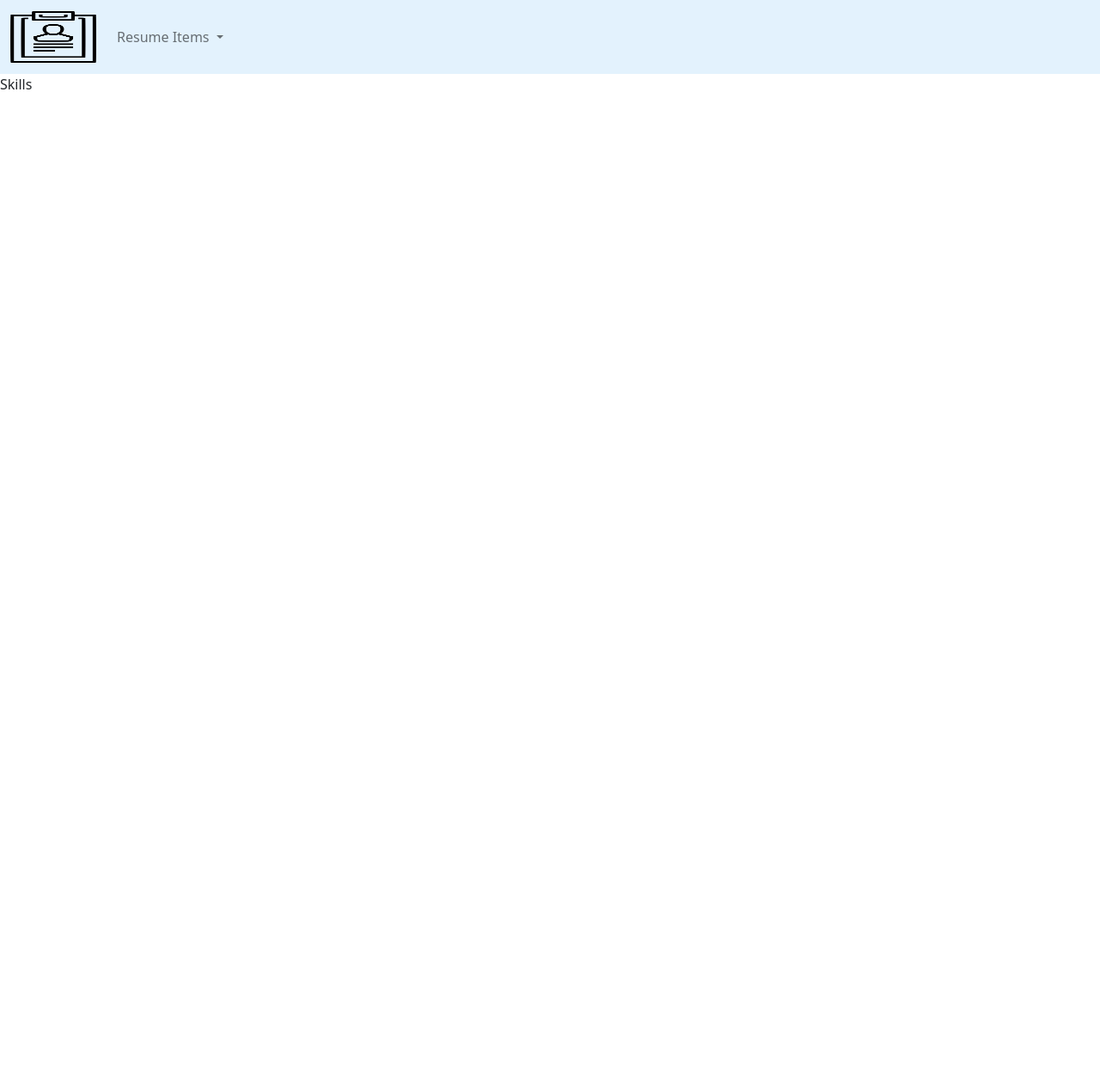
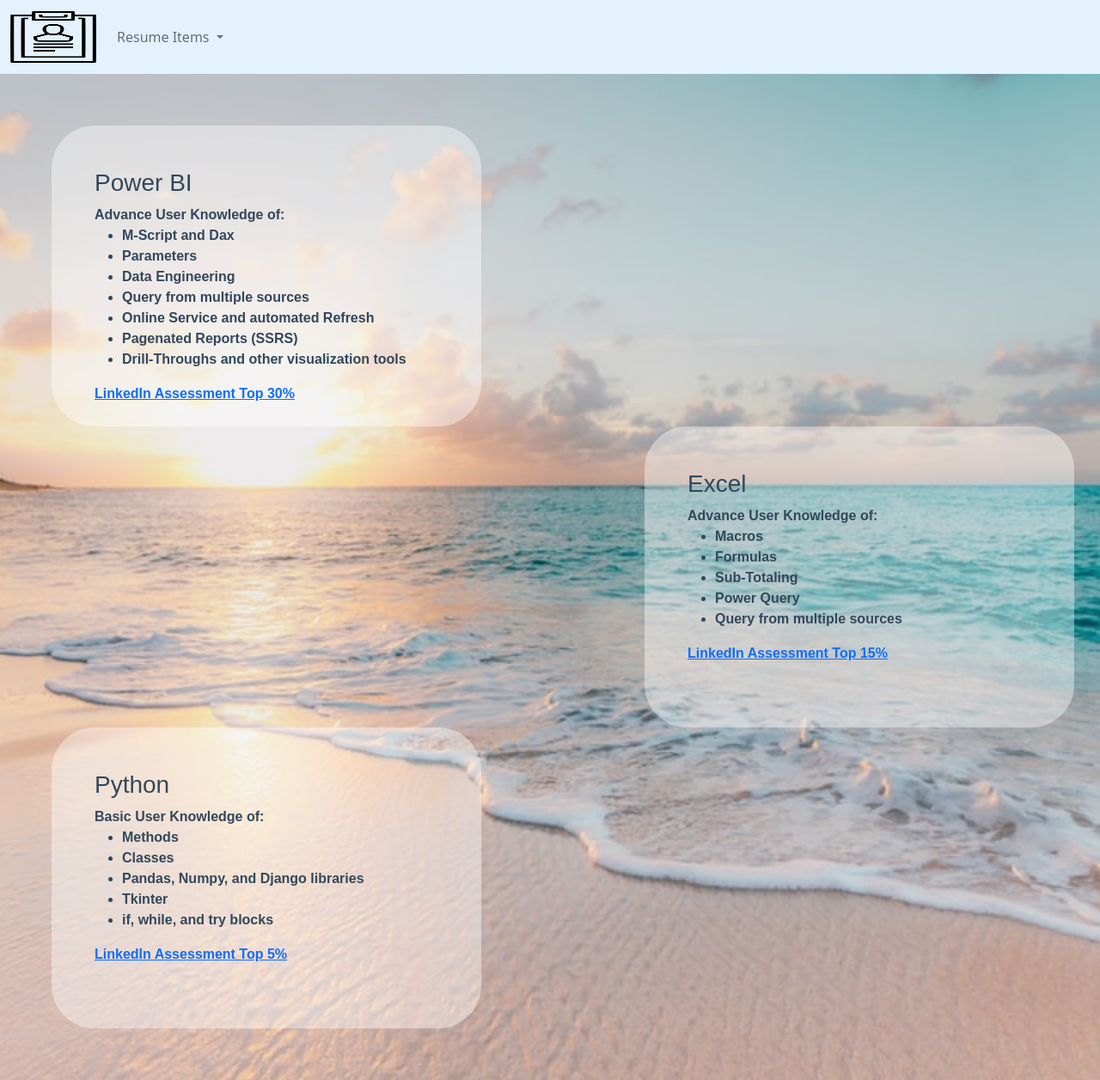
Before and after one commit to keberelf058725/resume_site, a Django app: page /skills in a window 1280 px wide; the page is wider, and only the part inside the window is pictured. Shown: that part at 86% size. Before the commit the page ends 104 px from the top of that part, so only its background shows below. Run offline with Django 4.2, Linux system fonts and the light colour scheme.

Commit message:
New commit

```diff
--- a/Resume/static/css/style.css
+++ b/Resume/static/css/style.css
@@ -210,3 +210,24 @@ background-color:rgba(255, 255, 255, 0.4);
 border-radius: 50px;
 font-weight: bold;
 }
+
+ /* School */
+body.scl {
+position: relative;
+background-repeat: no-repeat;
+background-position: top;
+background-size: cover;
+}
+
+/* Skills (inherits most from jobhx */
+
+div.skills_container {
+  width: 500px;
+  height: 350px;
+  padding: 50px;
+  font-family: 'Avenir', sans-serif;
+  color: #33475b;
+background-color:rgba(255, 255, 255, 0.4);
+border-radius: 50px;
+font-weight: bold;
+}
--- a/Resume/templates/base.html
+++ b/Resume/templates/base.html
@@ -56,7 +56,7 @@
                         </li>
                         <li class="nav-item dropdown">
                             <a class="dropdown-item" aria-current="page" href="skills">
-                                Skills
+                                Key Skills
                             </a>
                         <li>
                             <hr class="dropdown-divider">
--- a/Resume/templates/skills.html
+++ b/Resume/templates/skills.html
@@ -3,8 +3,92 @@
 {% block content %}
 
 {% load static %}
-<body class="">
-<div>Skills</div>
+<body class="jbhx" style="background-image: url('{% static 'beach.jpg'%}');">
+<div class="job_con_main">
+    <div class="jb_grid">
+        <div class="skills_container" style="grid-area: one">
+            <div class="job_header"><h3>Power BI</h3>
+            </div>
+            <div class="job_body">
+                Advance User Knowledge of:<br>
+                <ul>
+                    <li>
+                        M-Script and Dax
+                    </li>
+                    <li>
+                         Parameters
+                    </li>
+                    <li>
+                        Data Engineering
+                    </li>
+                    <li>
+                        Query from multiple sources
+                    </li>
+                    <li>
+                        Online Service and automated Refresh
+                    </li>
+                    <li>
+                        Pagenated Reports (SSRS)
+                    </li>
+                    <li>
+                        Drill-Throughs and other visualization tools
+                    </li>
+                </ul>
+                <a href="https://www.linkedin.com/skill-assessments/Microsoft%20Power%20BI/report/" target="_blank">LinkedIn Assessment Top 30%</a>
+            </div>
+        </div>
+        <div class="skills_container" style="grid-area: four">
+            <div class="job_header"><h3>Excel</h3>
+            </div>
+            <div class="job_body">
+                Advance User Knowledge of:<br>
+                <ul>
+                    <li>
+                        Macros
+                    </li>
+                    <li>
+                         Formulas
+                    </li>
+                    <li>
+                        Sub-Totaling
+                    </li>
+                    <li>
+                        Power Query
+                    </li>
+                    <li>
+                        Query from multiple sources
+                    </li>
+                </ul>
+                <a href="https://www.linkedin.com/skill-assessments/Microsoft%20Excel/report/" target="_blank">LinkedIn Assessment Top 15%</a>
+            </div>
+        </div>
+        <div class="skills_container" style="grid-area: five">
+             <div class="job_header"><h3>Python</h3>
+            </div>
+            <div class="job_body">
+                Basic User Knowledge of:<br>
+                <ul>
+                    <li>
+                        Methods
+                    </li>
+                    <li>
+                         Classes
+                    </li>
+                    <li>
+                        Pandas, Numpy, and Django libraries
+                    </li>
+                    <li>
+                        Tkinter
+                    </li>
+                    <li>
+                        if, while, and try blocks
+                    </li>
+                </ul>
+                <a href="https://www.linkedin.com/skill-assessments/Python%20(Programming%20Language)/report/" target="_blank">LinkedIn Assessment Top 5%</a>
+            </div>
+        </div>
+    </div>
+</div>
 </body>
 
 {% endblock %}
```
Also changed, not shown: Resume/templates/School.html (+9 -2 lines), Resume/static/echs.jpg (added).
